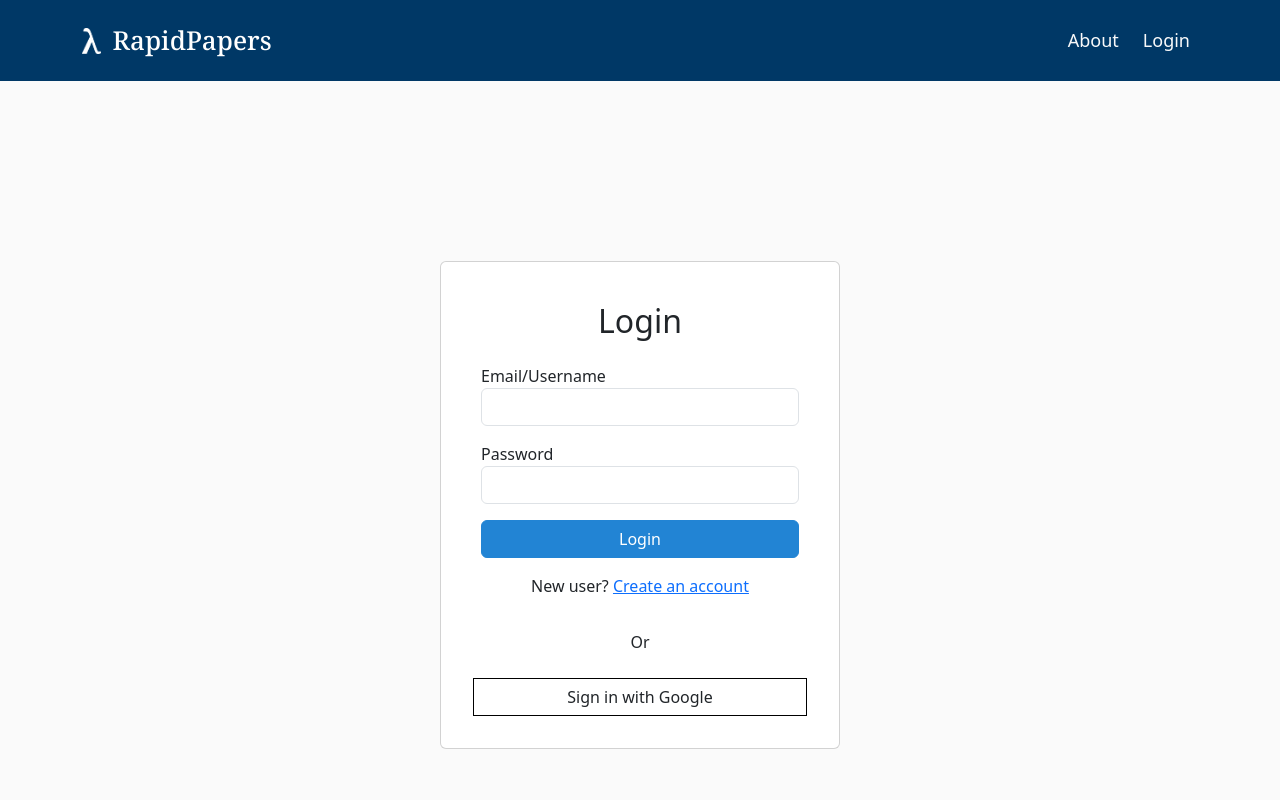
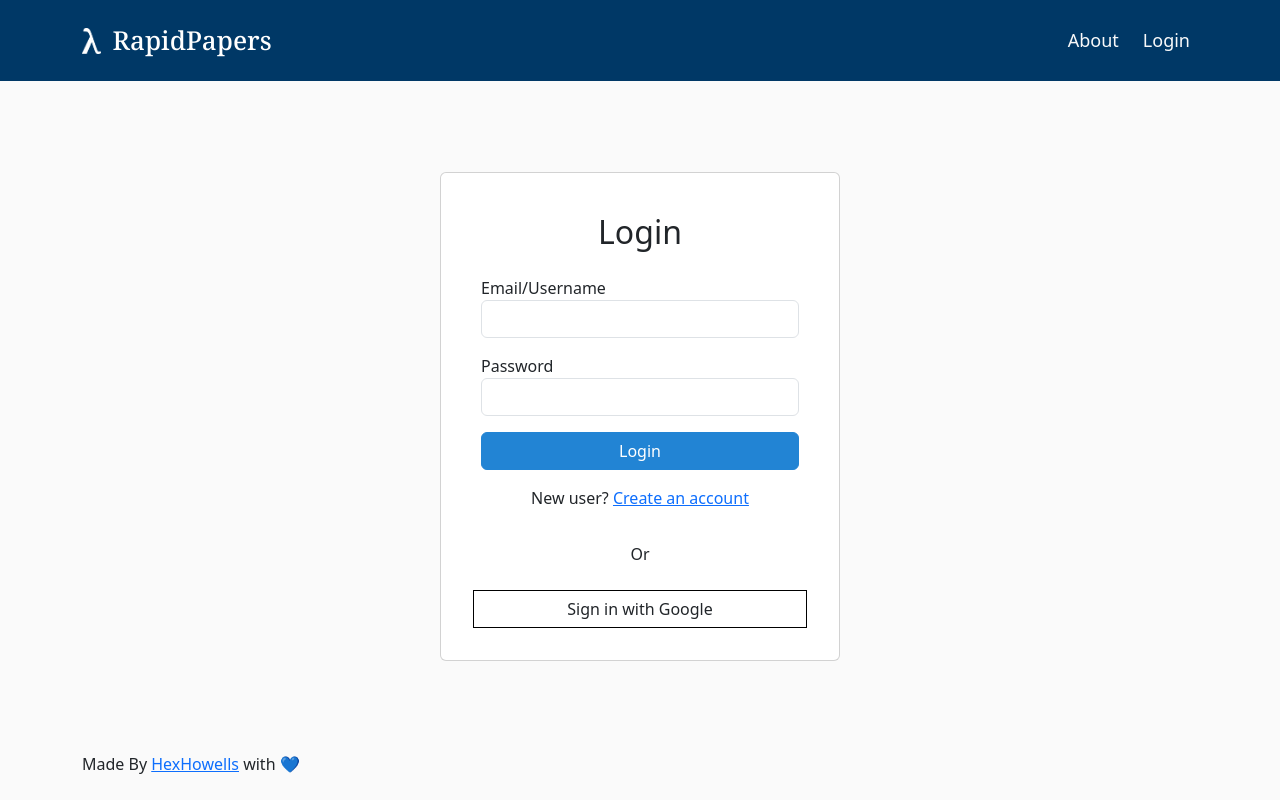
Before and after one commit to hexhowells/RapidPapers, a React (Create React App) app in the folder client/: page /login in a window 1280 px wide. Shown: the top 800 px of the page. Built offline with nearby package versions, Linux system fonts and the light colour scheme; no server answers.

Commit message:
fix centering for login and signup page

```diff
--- a/client/src/pages/Login.js
+++ b/client/src/pages/Login.js
@@ -52,7 +52,7 @@ class LoginScreen extends React.Component {
 
     render() {
         return (
-            <div className="container d-flex justify-content-center align-items-center" style={{ height: '100vh' }}>
+            <div className="container d-flex justify-content-center align-items-center" style={{ 'margin-top': 'auto' }}>
                 <div className="card p-4" style={{ width: '400px' }}>
                     <div className="card-body">
                         <h2 className="card-title text-center mb-4">Login</h2>
--- a/client/src/pages/Signup.js
+++ b/client/src/pages/Signup.js
@@ -56,7 +56,7 @@ class SignupScreen extends React.Component {
 
     render() {
         return (
-            <div className="container d-flex justify-content-center align-items-center" style={{ height: '100vh' }}>
+            <div className="container d-flex justify-content-center align-items-center" style={{ 'margin-top': 'auto' }}>
                 <div className="card p-4" style={{ width: '400px' }}>
                     <div className="card-body">
                         <h2 className="card-title text-center mb-4">Sign Up</h2>
```
